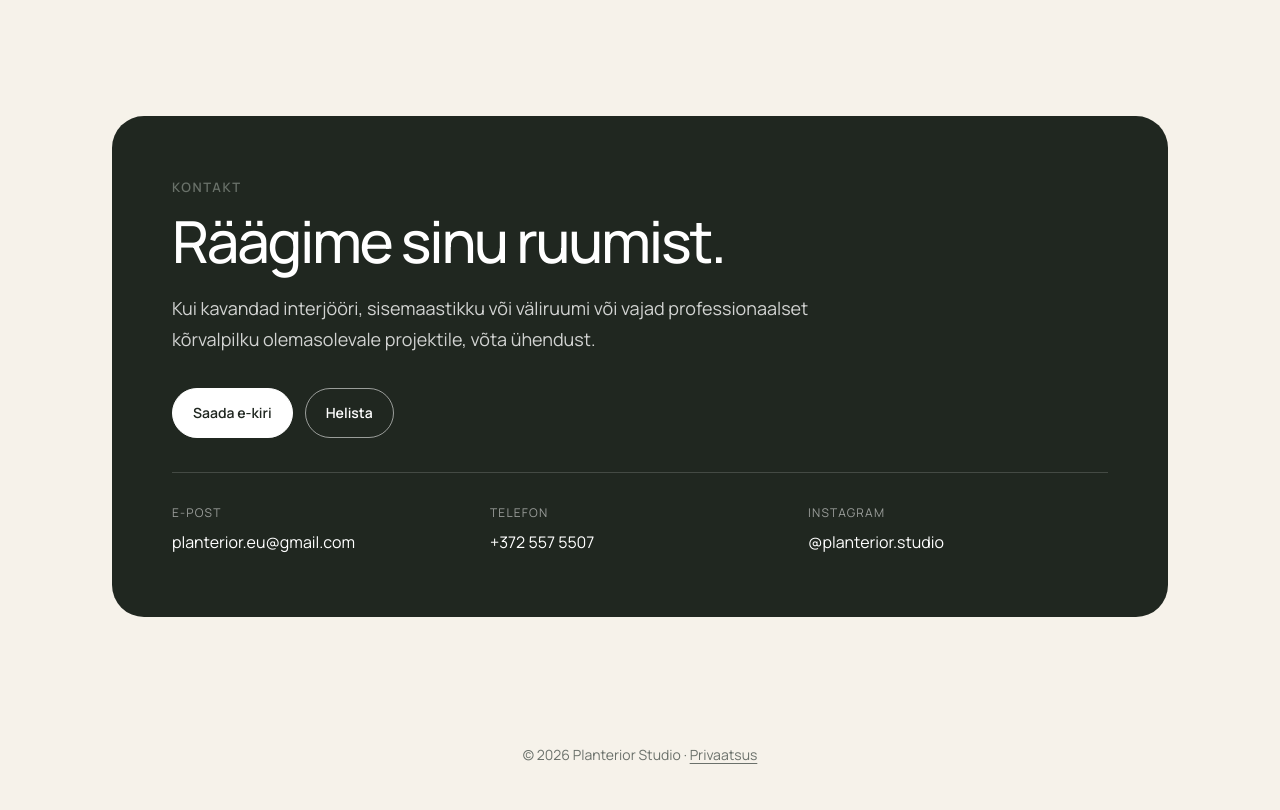
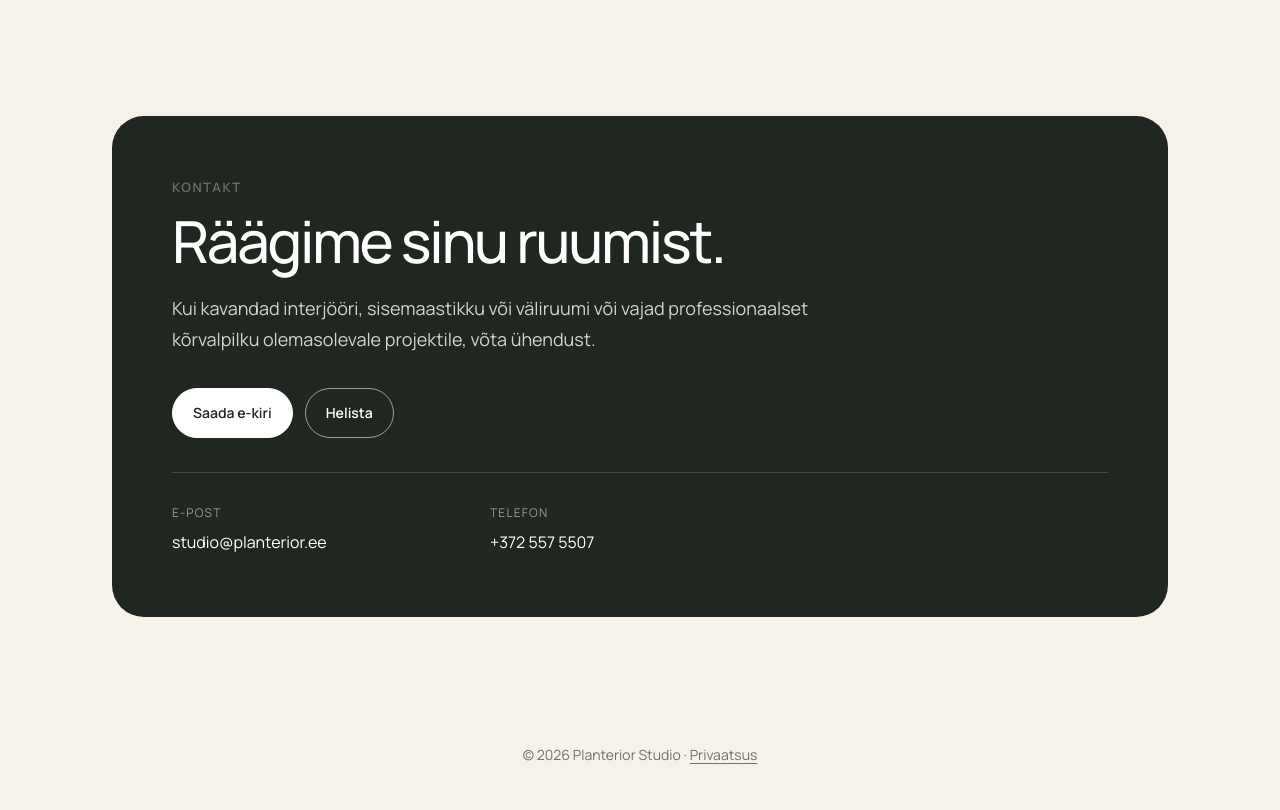
Before and after one commit to PlanteriorStudio/PlanteriorStudio.github.io, a plain HTML site: page index.html in a window 1280 px wide. Shown: the part 6601-7411 px from the top of the page. Drawn offline with Linux system fonts and the light colour scheme.

Commit message:
Update index.html

```diff
--- a/index.html
+++ b/index.html
@@ -924,7 +924,7 @@
         <div class="contact-details">
           <div class="contact-item">
             <span>E-post</span>
-            <a href="mailto:planterior.eu@gmail.com">planterior.eu@gmail.com</a>
+            <a href="mailto:studio@planterior.ee">studio@planterior.ee</a>
           </div>
 
           <div class="contact-item">
@@ -932,14 +932,6 @@
             <a href="tel:+3725575507">+372 557 5507</a>
           </div>
 
-          <div class="contact-item">
-            <span>Instagram</span>
-            <a
-              href="https://www.instagram.com/planterior.studio/"
-              target="_blank"
-              rel="noopener noreferrer"
-            >@planterior.studio</a>
-          </div>
         </div>
       </div>
     </section>
```
